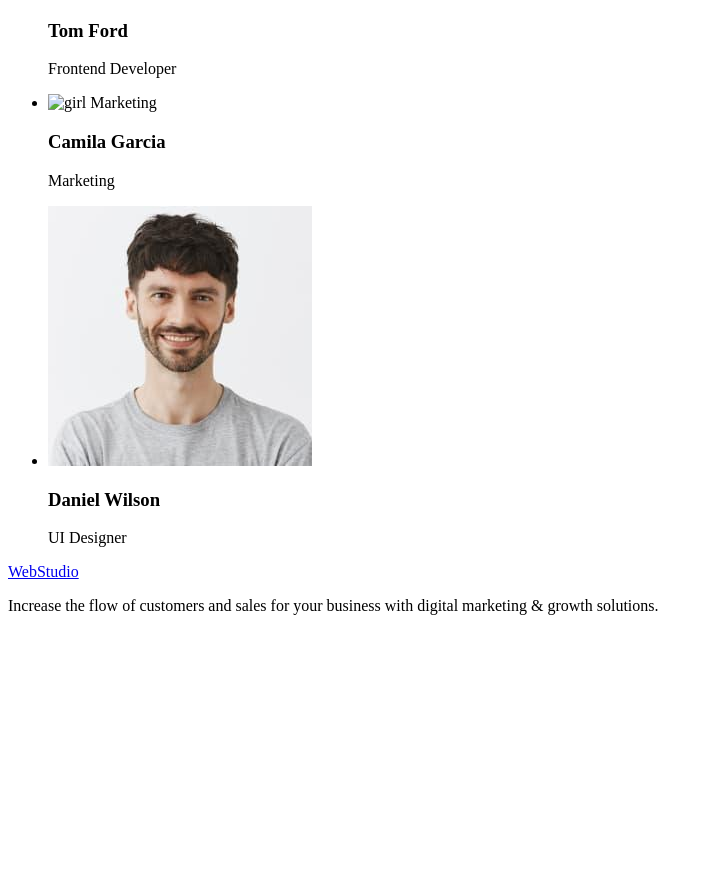
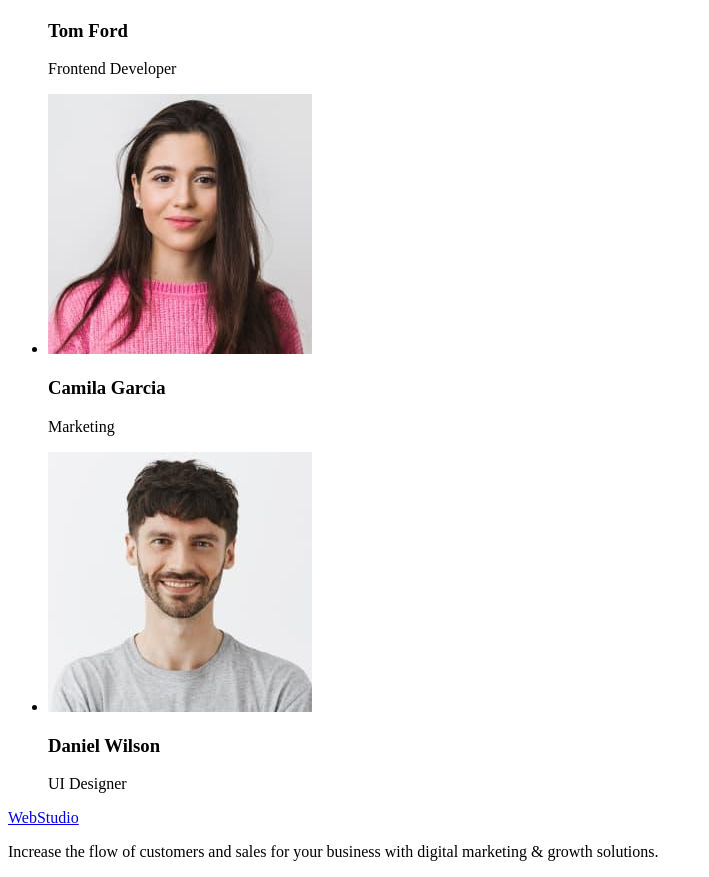
Before and after one commit to mrBod1/goit-markup-hw-01, a plain HTML site: page index.html in a window 1280 px wide. Shown: the part 1417-2294 px from the top of the page, without its empty margins (0-709 px from the left). Before the commit the page ends 2048 px from the top, so only its background shows below. Drawn offline with Linux system fonts and the light colour scheme; files whose address does not match are found by name.

Commit message:
поправки html

```diff
--- a/index.html
+++ b/index.html
@@ -88,18 +88,18 @@
             <!-- <ul>
               <li>
                 <a href=""
-                  ><img src="./imeges/ikon/instagram.jpg" alt="ikon instagram" /></a>
+                  ><img src="./images/ikon/instagram.jpg" alt="ikon instagram" /></a>
               </li>
               <li>
                 <a href=""
-                  ><img src="./imeges/ikon/twiter.jpg" alt="ikon twiter" /></a>
+                  ><img src="./images/ikon/twiter.jpg" alt="ikon twiter" /></a>
               </li>
               <li>
                 <a href=""
-                  ><img src="./imeges/ikon/facebook.jpg" alt="ikon facebook"/></a>
+                  ><img src="./images/ikon/facebook.jpg" alt="ikon facebook"/></a>
               </li>
               <li>
-                <a href=""><img src="./imeges/ikon/in.jpg" alt="ikon in" /></a>
+                <a href=""><img src="./images/ikon/in.jpg" alt="ikon in" /></a>
               </li>
             </ul> -->
           </li>
@@ -114,46 +114,47 @@
             <!-- <ul>
               <li>
                 <a href=""
-                  ><img src="./imeges/ikon/instagram.jpg" alt="ikon instagram"
+                  ><img src="./images/ikon/instagram.jpg" alt="ikon instagram"
                 /></a>
               </li>
               <li>
                 <a href=""
-                  ><img src="./imeges/ikon/twiter.jpg" alt="ikon twiter"
+                  ><img src="./images/ikon/twiter.jpg" alt="ikon twiter"
                 /></a>
               </li>
               <li>
                 <a href=""
-                  ><img src="./imeges/ikon/facebook.jpg" alt="ikon facebook"
+                  ><img src="./images/ikon/facebook.jpg" alt="ikon facebook"
                 /></a>
               </li>
               <li>
-                <a href=""><img src="./imeges/ikon/in.jpg" alt="ikon in" /></a>
+                <a href=""><img src="./images/ikon/in.jpg" alt="ikon in" /></a>
               </li>
             </ul> -->
           </li>
           <li>
-            <img src="./imegas/camila.jpg" alt="girl Marketing" width="264" />
+            <img src="./images/camila.jpg" alt="girl Marketing" width="264" />
             <h3>Camila Garcia</h3>
             <p>Marketing</p>
             <!-- <ul>
               <li>
                 <a href=""
-                  ><img src="./imeges/ikon/instagram.jpg" alt="ikon instagram"
+                  ><img src="./images/ikon/instagram.jpg" alt="ikon instagram"
                 /></a>
               </li>
               <li>
                 <a href=""
-                  ><img src="./imeges/ikon/twiter.jpg" alt="ikon twiter"
+                  ><img src="./images/ikon/twiter.jpg" alt="ikon twiter"
                 /></a>
               </li>
               <li>
                 <a href=""
-                  ><img src="./imeges/ikon/facebook.jpg" alt="ikon facebook"
+                  ><img src="./images/ikon/facebook.jpg" alt="ikon facebook"
                 /></a>
               </li>
               <li>
-                <a href=""><img src="./imeges/ikon/in.jpg" alt="ikon in" /></a>
+                <a href=""
+                ><img src="./images/ikon/in.jpg" alt="ikon in" /></a>
               </li>
             </ul> -->
           </li>
@@ -164,21 +165,21 @@
             <!-- <ul>
               <li>
                 <a href=""
-                  ><img src="./imeges/ikon/instagram.jpg" alt="ikon instagram"
+                  ><img src="./images/ikon/instagram.jpg" alt="ikon instagram"
                 /></a>
               </li>
               <li>
                 <a href=""
-                  ><img src="./imeges/ikon/twiter.jpg" alt="ikon twiter"
+                  ><img src="./images/ikon/twiter.jpg" alt="ikon twiter"
                 /></a>
               </li>
               <li>
                 <a href=""
-                  ><img src="./imeges/ikon/facebook.jpg" alt="ikon facebook"
+                  ><img src="./images/ikon/facebook.jpg" alt="ikon facebook"
                 /></a>
               </li>
               <li>
-                <a href=""><img src="./imeges/ikon/in.jpg" alt="ikon in" /></a>
+                <a href=""><img src="./images/ikon/in.jpg" alt="ikon in" /></a>
               </li>
             </ul> -->
           </li>
```
Also changed, not shown: images/camila.jpg (renamed from imeges/camila.jpg), images/daniel.jpg (renamed from imeges/daniel.jpg), images/ikon/facebook.jpg (renamed from imeges/ikon/facebook.jpg), images/ikon/in.jpg (renamed from imeges/ikon/in.jpg), images/ikon/instagram.jpg (renamed from imeges/ikon/instagram.jpg), images/ikon/twiter.jpg (renamed from imeges/ikon/twiter.jpg), images/mark.jpg (renamed from imeges/mark.jpg), images/tom.jpg (renamed from imeges/tom.jpg).
